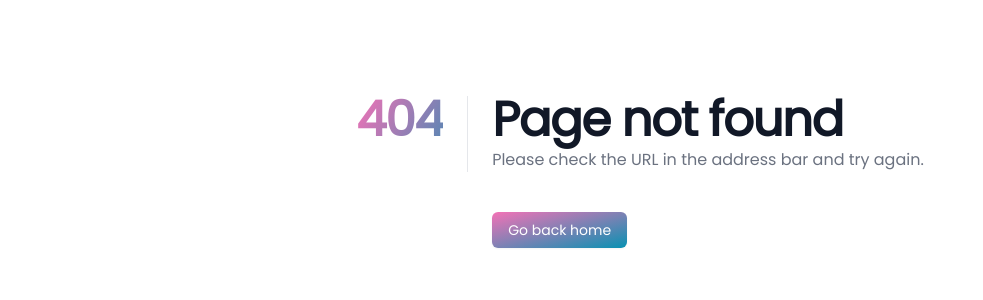
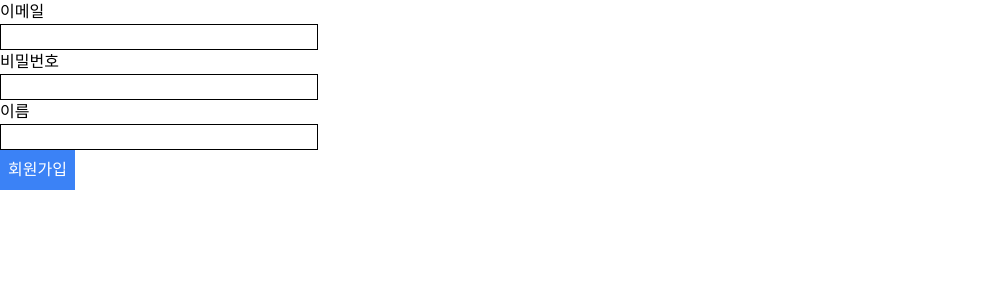
Before and after one commit to yanggwangseong/yanglog-client, a Next.js app: page /signup in a window 1280 px wide. Before the commit this address had no page. Shown: the top 300 px of the page, without its empty margins (0-983 px from the left). Built offline with nearby package versions, Linux system fonts and the light colour scheme.

Commit message:
feat: 회원가입 폼 생성

```diff
--- /dev/null
+++ b/pages/signup/index.tsx
@@ -0,0 +1,49 @@
+import { NextPage } from "next";
+
+
+const Signup: NextPage = () => {
+
+    return (
+        <form >
+          <div className='container'>
+            <div>
+                이메일
+            </div>
+            <div>
+              <input
+                className='border-solid border border-black'
+                name="email"
+                type="text"
+
+              ></input>
+            </div>
+            <div>
+                비밀번호
+            </div>
+            <div>
+              <input
+                className='border-solid border border-black'
+                name="password"
+                type="text"
+
+                ></input>
+            </div>
+            <div>
+                이름
+            </div>
+            <div>
+            <input
+                className='border-solid border border-black'
+                name="name"
+                type="text"
+                ></input>
+            </div>
+            <div>
+              <button className='bg-blue-500 text-white p-2' type="submit">회원가입</button>
+            </div>
+          </div>
+        </form>
+    );
+}
+
+export default Signup;
```
